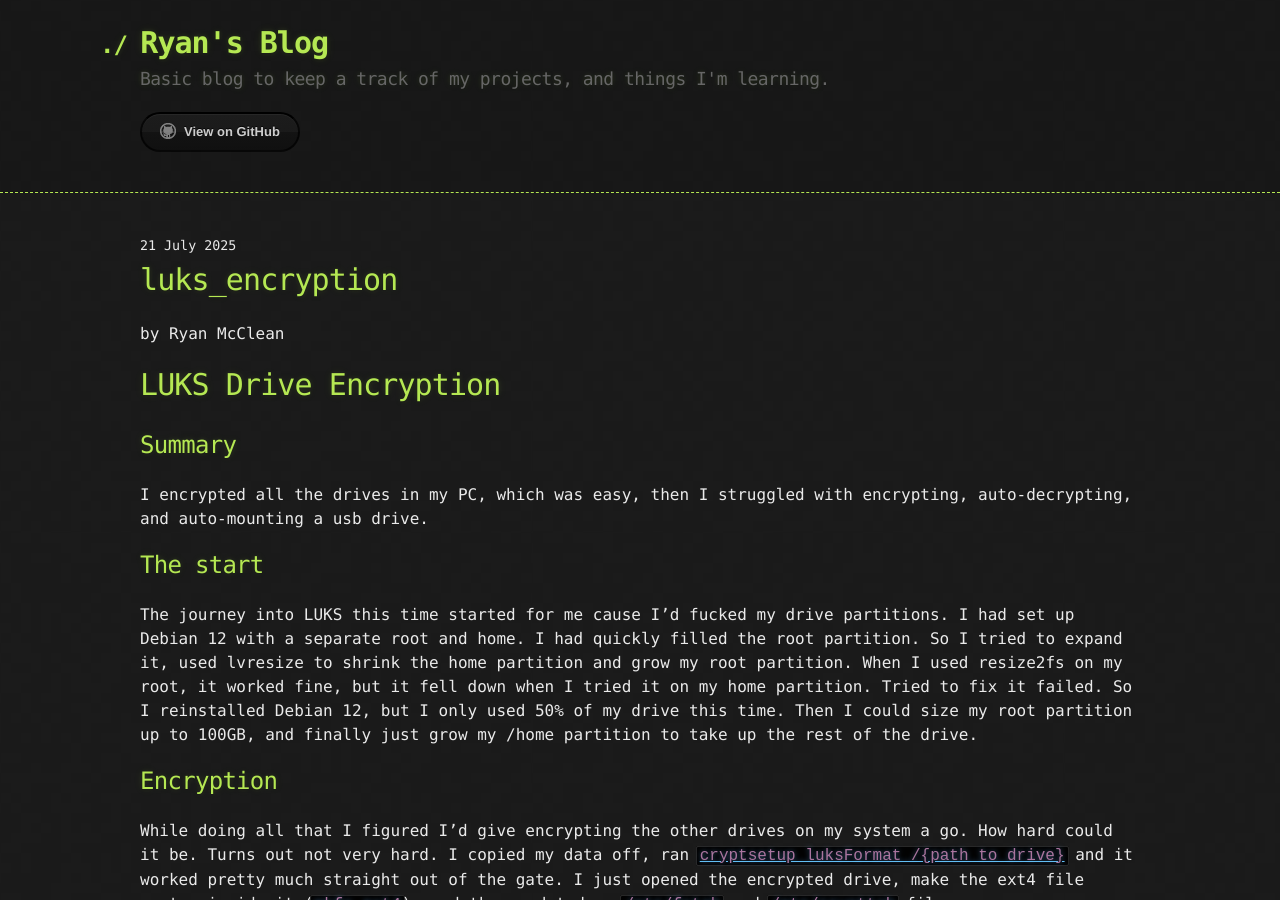
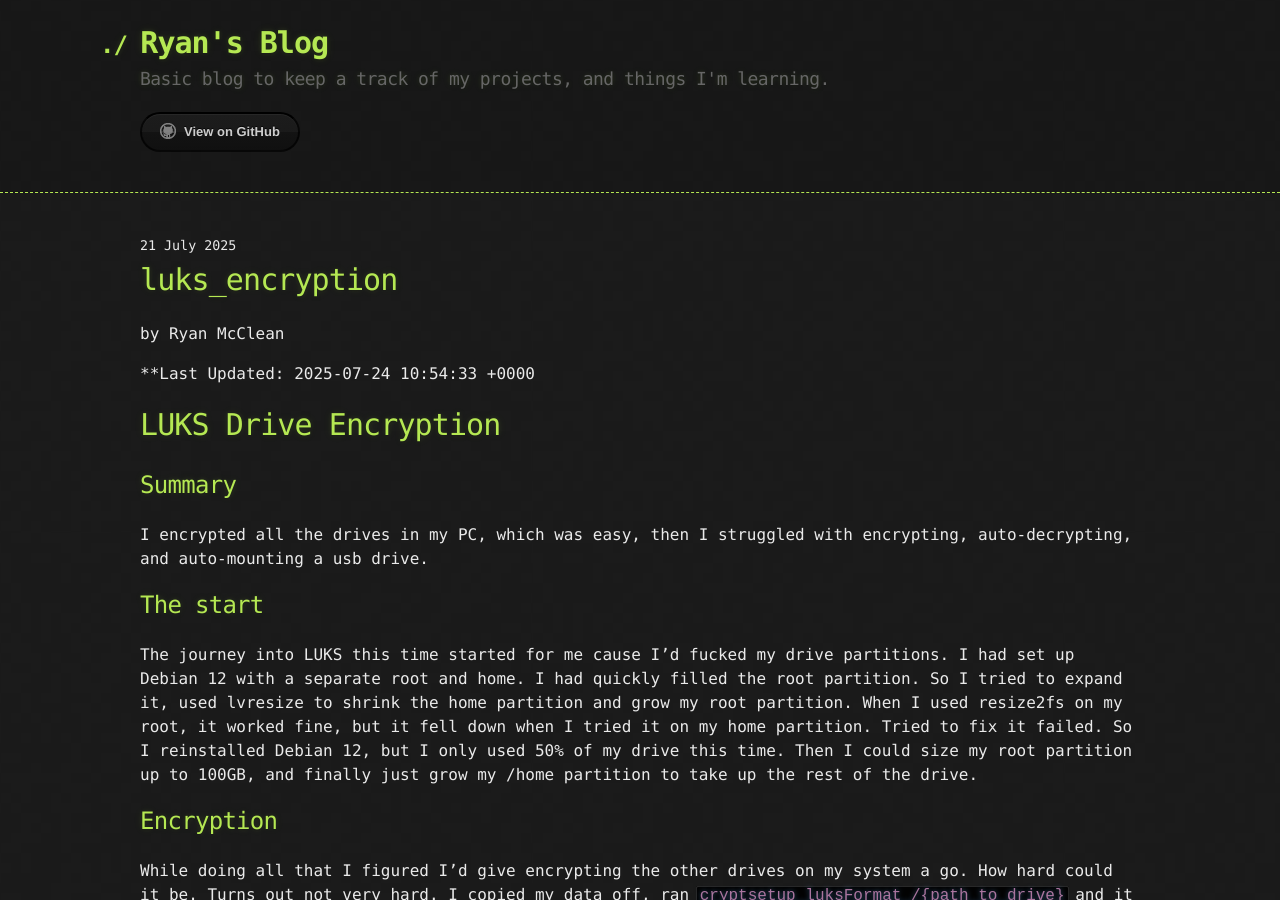
Before and after one commit to RyanMcClean/RyanMcClean.github.io, a Jekyll site: the page built from _blogs/2025-07-21-luks-encryption.md, in a window 1280 px wide and 900 px high. Built offline with Jekyll 4.4.1, drawn with Linux system fonts in a browser that asks for light colours.

Commit message:
Add last updated timestamp to LUKS encryption blog post

```diff
--- a/_blogs/2025-07-21-luks-encryption.md
+++ b/_blogs/2025-07-21-luks-encryption.md
@@ -6,6 +6,7 @@ categories: Blog LUKS Encryption
 author: Ryan McClean
 tags: LUKS Encryption Debian udev mount cryptsetup
 ---
+**Last Updated: {{ site.time }}
 
 # LUKS Drive Encryption
 
```
